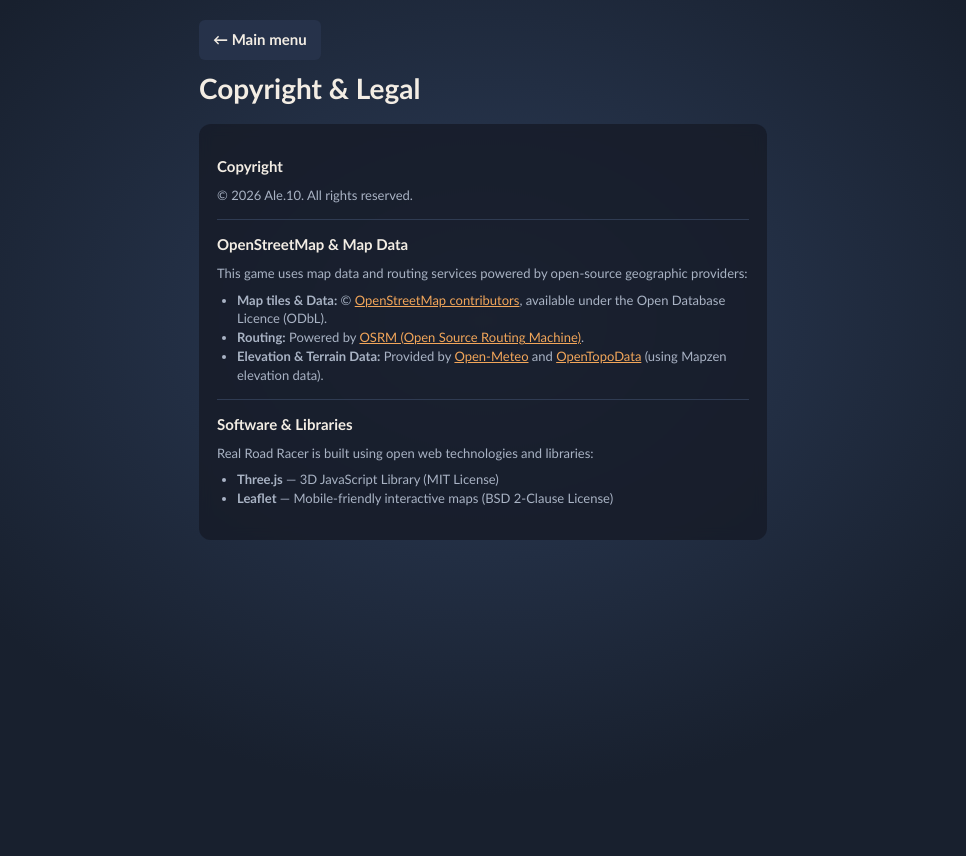
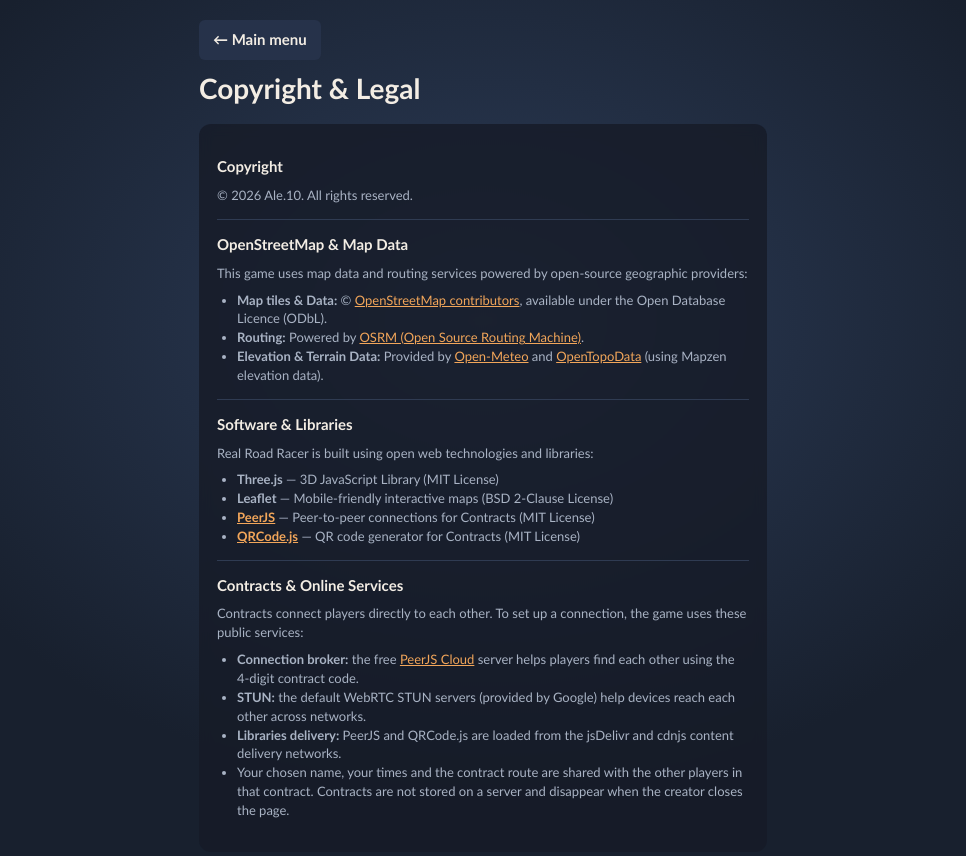
Before and after one commit to Alextygh/lavori, a plain HTML site: page real-road-racer/copyright.html in a window 1280 px wide. Shown: the whole page, without its empty margins (157-1123 px from the left). Before the commit the page ends 800 px from the top, so only its background shows below. Drawn offline with Linux system fonts and the light colour scheme.

Commit message:
Update copyright.html

```diff
--- a/real-road-racer/copyright.html
+++ b/real-road-racer/copyright.html
@@ -31,6 +31,18 @@
       <ul style="color: var(--muted); font-size: 13px; margin: 8px 0 0 20px; padding: 0;">
         <li><strong>Three.js</strong> — 3D JavaScript Library (MIT License)</li>
         <li><strong>Leaflet</strong> — Mobile-friendly interactive maps (BSD 2-Clause License)</li>
+        <li><strong><a href="https://peerjs.com/" target="_blank" style="color: var(--accent);">PeerJS</a></strong> — Peer-to-peer connections for Contracts (MIT License)</li>
+        <li><strong><a href="https://github.com/davidshimjs/qrcodejs" target="_blank" style="color: var(--accent);">QRCode.js</a></strong> — QR code generator for Contracts (MIT License)</li>
+      </ul>
+    </div>
+    <div class="group">
+      <h2>Contracts &amp; Online Services</h2>
+      <p class="desc">Contracts connect players directly to each other. To set up a connection, the game uses these public services:</p>
+      <ul style="color: var(--muted); font-size: 13px; margin: 8px 0 0 20px; padding: 0;">
+        <li><strong>Connection broker:</strong> the free <a href="https://peerjs.com/" target="_blank" style="color: var(--accent);">PeerJS Cloud</a> server helps players find each other using the 4-digit contract code.</li>
+        <li><strong>STUN:</strong> the default WebRTC STUN servers (provided by Google) help devices reach each other across networks.</li>
+        <li><strong>Libraries delivery:</strong> PeerJS and QRCode.js are loaded from the jsDelivr and cdnjs content delivery networks.</li>
+        <li>Your chosen name, your times and the contract route are shared with the other players in that contract. Contracts are not stored on a server and disappear when the creator closes the page.</li>
       </ul>
     </div>
   </div>
```
